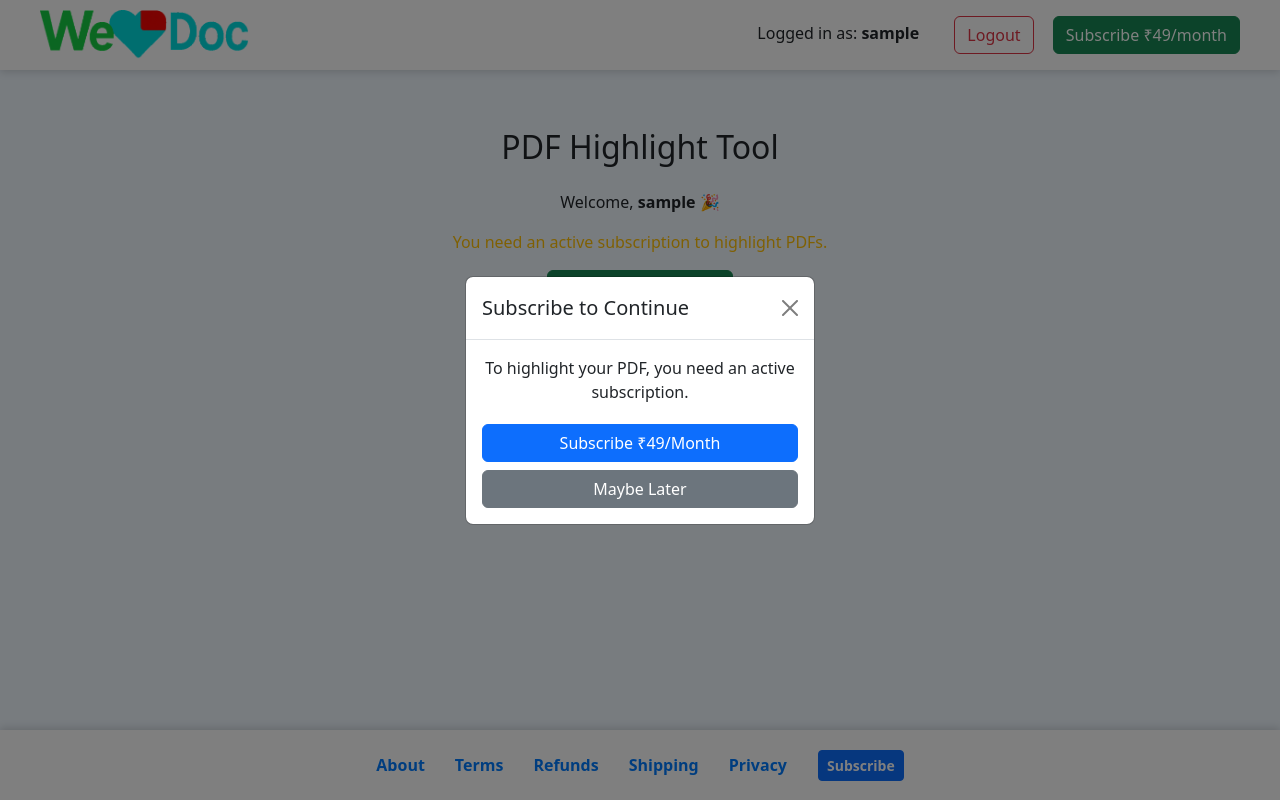
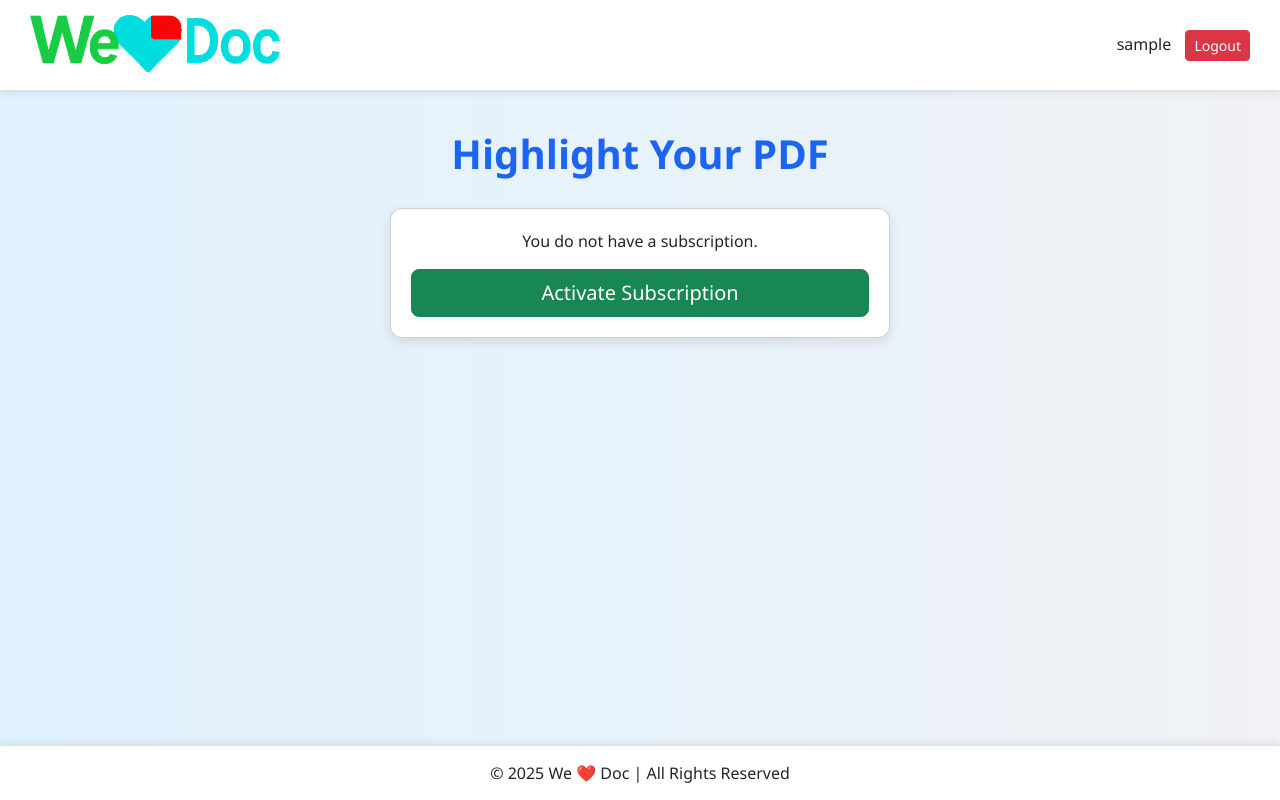
Before and after one commit to ajaysinghrajput9370/WeLoveDoc, a Flask app: page / in a window 1280 px wide. Run offline with Flask 3, Linux system fonts and the light colour scheme; a user stored in the database is signed in; data that the repository does not hold is empty.

Commit message:
Update home.html

```diff
--- a/templates/home.html
+++ b/templates/home.html
@@ -1,49 +1,141 @@
-{% extends "base.html" %}
+<!DOCTYPE html>
+<html lang="en">
+<head>
+<meta charset="UTF-8">
+<title>We ❤️ Doc - Home</title>
+<link rel="stylesheet" href="https://cdn.jsdelivr.net/npm/bootstrap@5.3.0/dist/css/bootstrap.min.css">
+<style>
+body {
+    background: linear-gradient(to right, #e0f2ff, #f0f2f5);
+    font-family: 'Segoe UI', sans-serif;
+    min-height: 100vh;
+    display: flex;
+    flex-direction: column;
+    margin: 0;
+}
+header {
+    width: 100%;
+    background-color: #ffffff;
+    padding: 15px 30px;
+    box-shadow: 0 2px 8px rgba(0,0,0,0.1);
+    display: flex;
+    align-items: center;
+    justify-content: space-between;
+    position: sticky;
+    top: 0;
+    z-index: 1000;
+}
+header img { height: 60px; }
+header .nav-btns a { margin-left: 10px; }
+.container-main {
+    flex: 1;
+    display: flex;
+    flex-direction: column;
+    align-items: center;
+    padding: 40px 20px;
+    text-align: center;
+}
+h1 { font-weight: bold; color: #1c64f2; margin-bottom: 30px; }
+footer {
+    width: 100%;
+    background: #fff;
+    text-align: center;
+    padding: 15px;
+    box-shadow: 0 -2px 8px rgba(0,0,0,0.1);
+}
+.card {
+    padding: 20px;
+    border-radius: 12px;
+    box-shadow: 0 4px 12px rgba(0,0,0,0.1);
+    background: #fff;
+    max-width: 500px;
+    width: 100%;
+}
+.btn-custom {
+    background: linear-gradient(90deg, #4e9af1, #1c64f2);
+    color: white;
+    font-size: 18px;
+    font-weight: bold;
+    min-height: 50px;
+    width: 100%;
+    margin-top: 15px;
+    border: none;
+    border-radius: 12px;
+    box-shadow: 0 6px 12px rgba(0,0,0,0.15);
+    transition: 0.3s;
+}
+.btn-custom:hover {
+    filter: brightness(1.1);
+    transform: translateY(-2px);
+}
+</style>
+</head>
+<body>
 
-{% block content %}
-<div class="container mt-5">
-    <h2 class="text-center mb-4">PDF Highlight Tool</h2>
+<header>
+    <div class="logo">
+        <img src="{{ url_for('static', filename='assets/logo.png') }}" alt="WeLoveDoc">
+    </div>
+    <div class="nav-btns">
+        <span>{{ username }}</span>
+        <a href="{{ url_for('logout') }}" class="btn btn-danger btn-sm">Logout</a>
+    </div>
+</header>
 
-    {% if not username %}
-        <!-- Not logged in -->
-        <p class="text-center text-danger">Please login to use the highlight tool.</p>
-        <div class="text-center mt-3">
-            <a href="{{ url_for('login') }}" class="btn btn-outline-primary me-2">Login</a>
-            <a href="{{ url_for('signup') }}" class="btn btn-primary text-white">Sign Up</a>
-        </div>
-    {% else %}
-        <p class="text-center mb-3">Welcome, <b>{{ username }}</b> 🎉</p>
+<div class="container-main">
 
-        {% if not subscribed %}
-            <!-- Not subscribed -->
-            <p class="text-center text-warning">You need an active subscription to highlight PDFs.</p>
-            <div class="text-center mt-3">
-                <a href="{{ url_for('activate') }}" class="btn btn-success">Subscribe ₹49/Month</a>
-            </div>
-        {% else %}
-            <!-- Highlight Form -->
-            <form method="post" action="{{ url_for('highlight') }}" enctype="multipart/form-data" class="mx-auto" style="max-width:500px;">
-                <div class="mb-3">
-                    <label for="pdf" class="form-label">Upload PDF</label>
-                    <input type="file" class="form-control" id="pdf" name="pdf" accept=".pdf" required>
-                </div>
-                <div class="mb-3">
-                    <label for="excel" class="form-label">Upload Excel</label>
-                    <input type="file" class="form-control" id="excel" name="excel" accept=".xlsx,.xls" required>
-                </div>
-                <button type="submit" class="btn btn-primary w-100">Highlight PDF</button>
-            </form>
-        {% endif %}
-    {% endif %}
+    <h1>Highlight Your PDF</h1>
 
     {% with messages = get_flashed_messages() %}
       {% if messages %}
-        <div class="alert alert-info mt-4 text-center">
+        <div class="alert alert-info w-100 mt-2">
           {% for message in messages %}
             <p>{{ message }}</p>
           {% endfor %}
         </div>
       {% endif %}
     {% endwith %}
+
+    {% if subscribed %}
+    <div class="card">
+        <form method="post" action="{{ url_for('highlight') }}" enctype="multipart/form-data">
+            <div class="mb-3 text-start">
+                <label class="form-label"><b>Select PDF File</b></label>
+                <input type="file" name="pdf" class="form-control" accept=".pdf" required>
+            </div>
+
+            <div class="mb-3 text-start">
+                <label class="form-label"><b>Select Excel File</b></label>
+                <input type="file" name="excel" class="form-control" accept=".xlsx, .xls" required>
+            </div>
+
+            <div class="mb-3 text-start">
+                <label class="form-label"><b>Select Highlight Type</b></label><br>
+                <div class="form-check form-check-inline">
+                    <input class="form-check-input" type="radio" name="highlight_type" value="uan" id="uanRadio" checked>
+                    <label class="form-check-label" for="uanRadio">UAN</label>
+                </div>
+                <div class="form-check form-check-inline">
+                    <input class="form-check-input" type="radio" name="highlight_type" value="esic" id="esicRadio">
+                    <label class="form-check-label" for="esicRadio">ESIC</label>
+                </div>
+            </div>
+
+            <button type="submit" class="btn-custom">Highlight PDF</button>
+        </form>
+    </div>
+    {% else %}
+    <div class="card text-center">
+        <p class="mb-3">You do not have a subscription.</p>
+        <a href="{{ url_for('activate') }}" class="btn btn-success btn-lg">Activate Subscription</a>
+    </div>
+    {% endif %}
+
 </div>
-{% endblock %}
+
+<footer>
+    © 2025 We ❤️ Doc | All Rights Reserved
+</footer>
+
+</body>
+</html>
```
